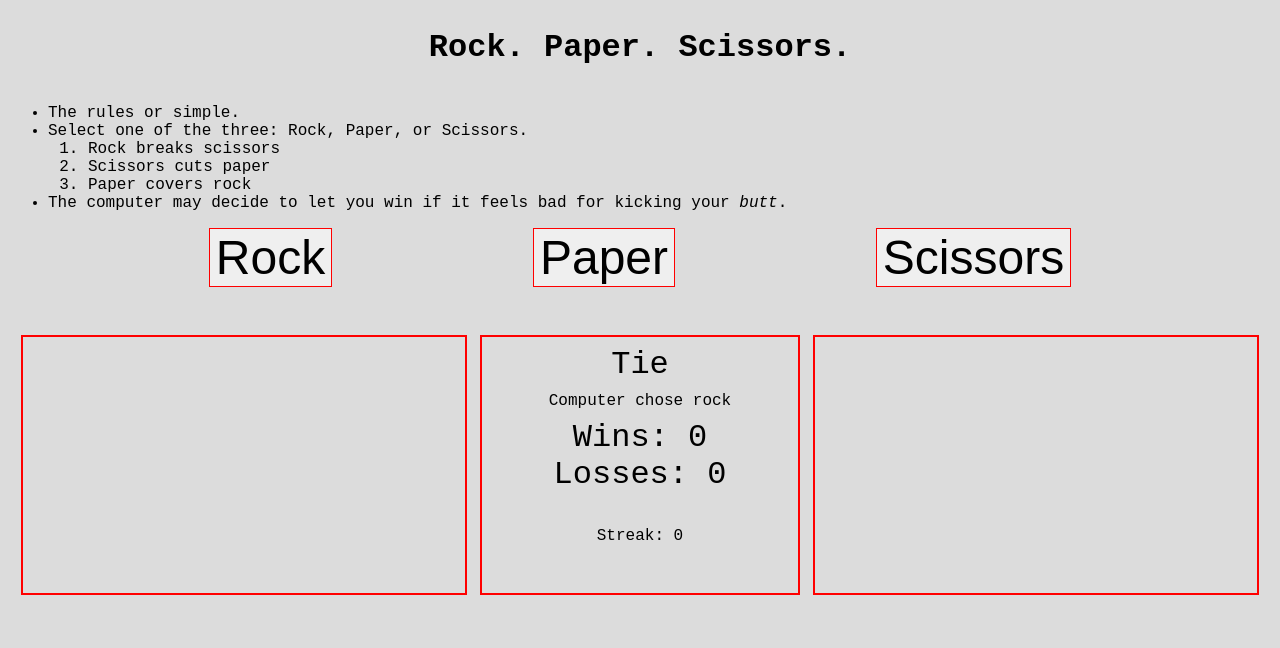
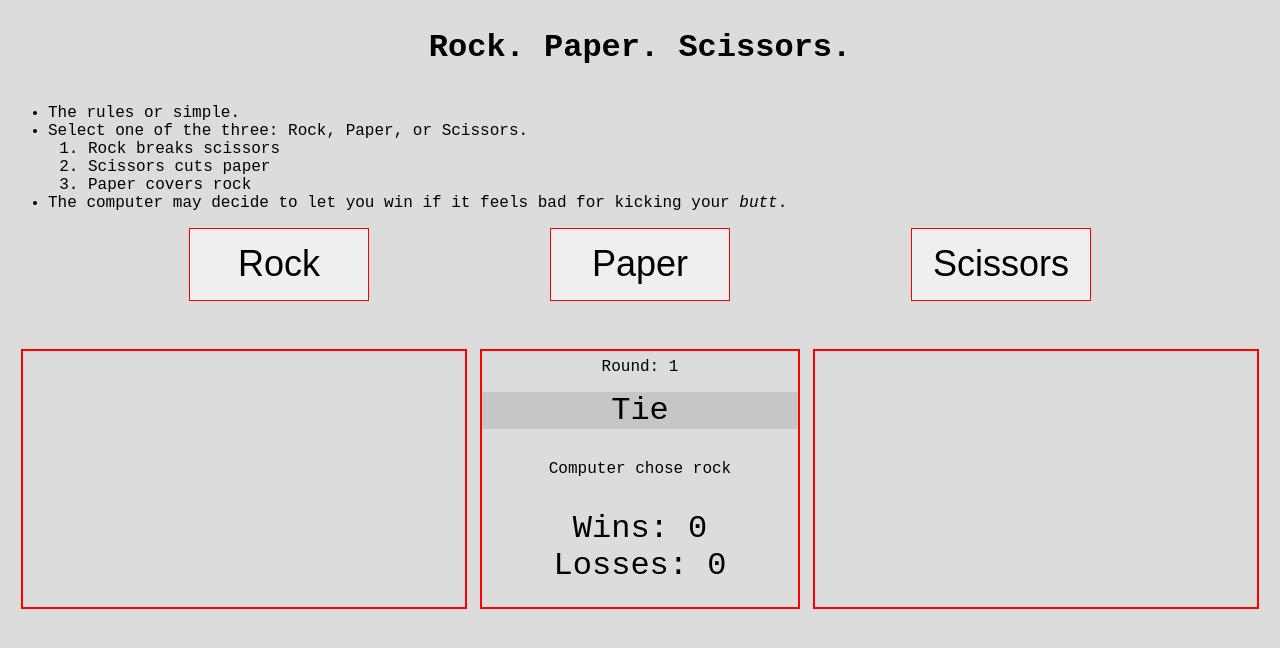
Before and after one commit to shnaboi/Rock-Paper-Scissors, a plain HTML site: page index.html in a window 1280 px wide. Both pictures are taken after a click on the button "Rock". Drawn offline with Linux system fonts and the light colour scheme.

Commit message:
Add Round counter

```diff
--- a/index.html
+++ b/index.html
@@ -35,19 +35,17 @@
         <div class="score-user">
         </div>
         <div class="killfeed">
-            <div>
-                <div class="win-lose-tag" id='winLoseTag'></div>
-                <div class="computer-chose" id='computerChose'></div>
-                <div class="win-loss-container">
-                    <span class="Wins" id='Wins'>Wins: 0</span><br>
-                    <span class="Losses" id='Loss'>Losses: 0</span>
-                </div>
-                <div class="streaks">
-                    <p id="streak"><br>Streak: 0</p>
-                </div>
+            <div class="round" id="roundCounter"></div>
+            <div class="win-lose-tag" id='winLoseTag'></div>
+            <div class="computer-chose" id='computerChose'></div>
+            <div class="win-loss-container">
+                <span class="Wins" id='Wins'>Wins: 0</span><br>
+                <span class="Losses" id='Losses'>Losses: 0</span>
             </div>
         </div>
-        <div class="score-pc"></div>
+        <div class="score-pc">
+            <div class="computer-streak" id="loseStreak"></div>
+        </div>
     </div>
 </body>
 </html>
--- a/script.js
+++ b/script.js
@@ -4,15 +4,17 @@
     let playerLoss = 0;
     let roundResult = '';
     let computerChoice = '';
+    let round = 0;
 
     let userRock = document.getElementById("rock");
     let userPaper = document.getElementById("paper");
     let userScissors = document.getElementById("scissors");
 
     const winCounter = document.getElementById('Wins');
-    const lossCounter = document.getElementById('Loss');
+    const lossCounter = document.getElementById('Losses');
     const winLoseTag = document.getElementById('winLoseTag');
     const computerChose = document.getElementById('computerChose');
+    const roundCounter = document.getElementById('roundCounter');
 
     userRock.addEventListener('click', () => getPlayerChoice('rock'));
     userPaper.addEventListener('click', () => getPlayerChoice('paper'));
@@ -28,6 +30,7 @@
     function playRound(playerC, computerC) {
         if (playerC === computerC) {
             result = 'Tie';
+            round++;
             console.log('Tie');
         } else if (
             playerC == "rock" && computerC == "scissors" ||
@@ -35,11 +38,13 @@
             playerC == "scissors" && computerC == "paper") {
             result =  'You Win!';
             playerWins++;
+            round++;
             console.log(playerWins);
             console.log('Win');
         } else {
             result = 'You Lose...';
             playerLoss++;
+            round++;
             console.log(playerLoss);
             console.log('L');
         }
@@ -68,6 +73,7 @@
         lossCounter.textContent = `Losses: ${playerLoss}`;
         winLoseTag.textContent = `${roundResult}`;
         computerChose.textContent = `Computer chose ${computerChoice}`;
+        roundCounter.textContent = `Round: ${round}`;
     }
 
     function checkWin() {
@@ -76,11 +82,11 @@
 
     // CHECKLIST
     // Display results of each round
-    // Add a way to play again if you win or lose 5
-    // Style these once complete
+    // Add a way to play again if you win or lose 10
+    // Add green check or red X after button clicks to help show win/loss
+    // CSS
 
     // FEATURES TO ADD
     // add round counter
     // add tie counter
-    // add alerts for if you lost or won
     // add streak counters (for if you lose, tie, or win 3+ in a row)
--- a/styles.css
+++ b/styles.css
@@ -20,7 +20,9 @@ body {
 
 button {
     border: 1px solid red;
-    font-size: 48px;
+    font-size: 36px;
+    width: 5em;
+    padding: .4em;
 }
 
 .score-section {
@@ -40,7 +42,7 @@ button {
 
 .killfeed {
     display: flex;
-    flex-direction: row;
+    flex-direction: column;
     justify-content: center;
     text-align: center;
     border: 2px solid red;
@@ -50,8 +52,10 @@ button {
 
 .win-lose-tag {
     /* background-color: aliceblue; */
+    top: 0px;
     font-size: 2em;
     margin: 5% 0px;
+    background-color: rgba(0, 0, 0, .1);
 }
 
 .computer-chose {
```
